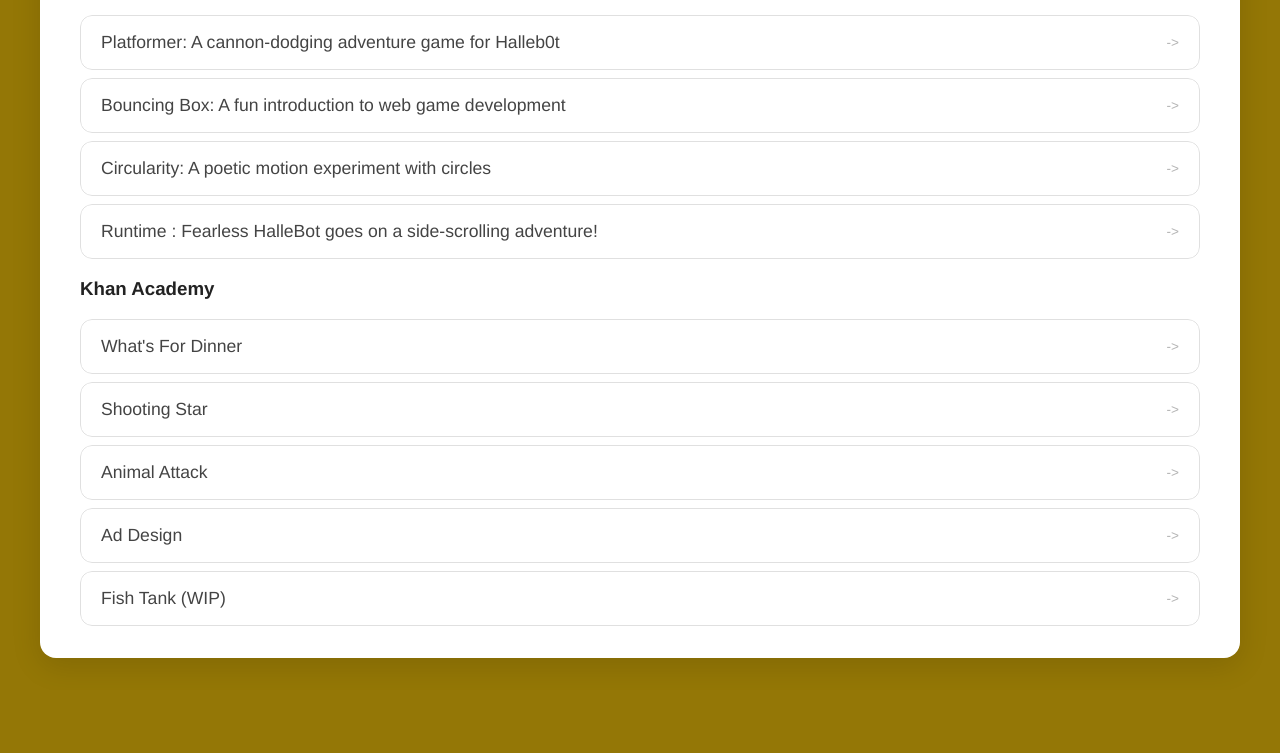
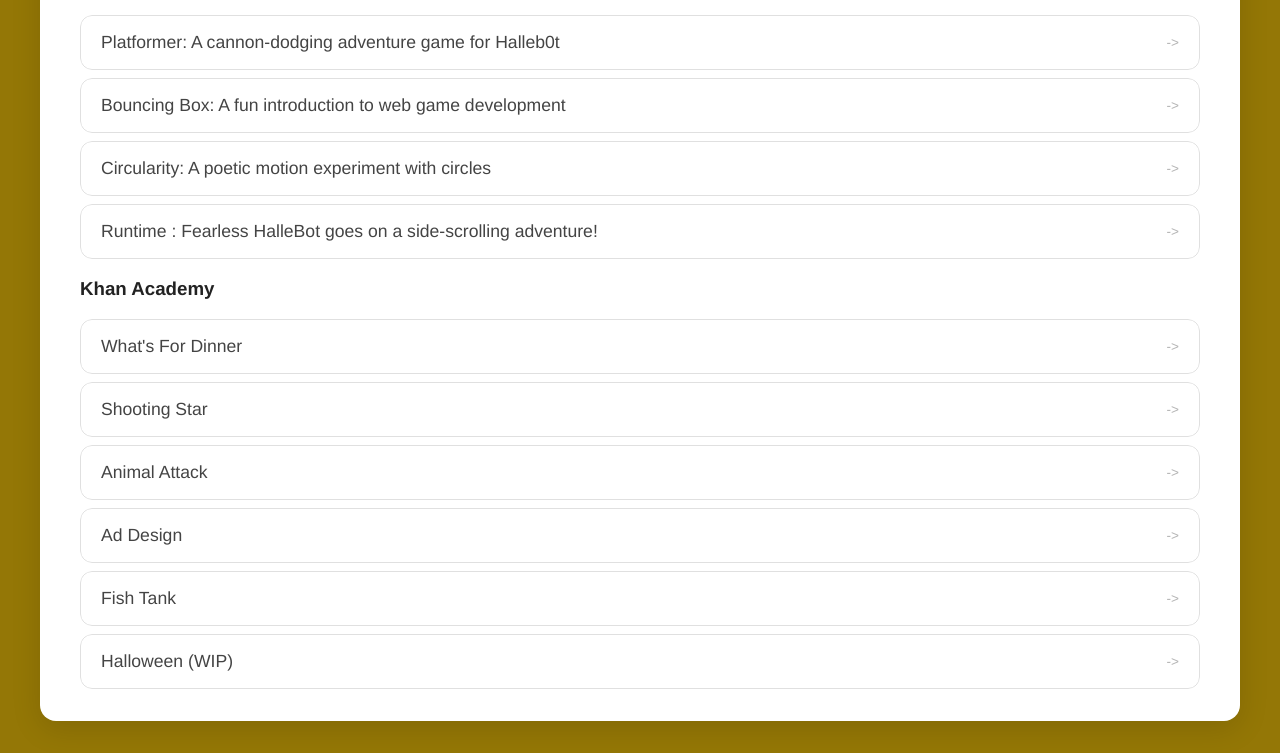
Before and after one commit to antonkasian/antonkasian.github.io, a plain HTML site: page portfolio.html in a window 1280 px wide. Shown: the part 245-998 px from the top of the page. Before the commit the page ends 935 px from the top, so only its background shows below. Drawn offline with Linux system fonts and the light colour scheme.

Commit message:
Halloween started

```diff
--- a/portfolio.html
+++ b/portfolio.html
@@ -57,7 +57,10 @@
 
 </li>
 <li>
-  <a href="https://www.khanacademy.org/computer-programming/fish-tank-project/6560751992291328" target = "_blank">Fish Tank (WIP)</a>
+  <a href="https://www.khanacademy.org/computer-programming/fish-tank-project/6560751992291328" target = "_blank">Fish Tank </a>
+</li>
+<li>
+  <a href="https://www.khanacademy.org/computer-programming/scene-change-demo/5675533179142144" target = "_blank">Halloween (WIP) </a>
 </li>
 </ul>
   </div>
```
